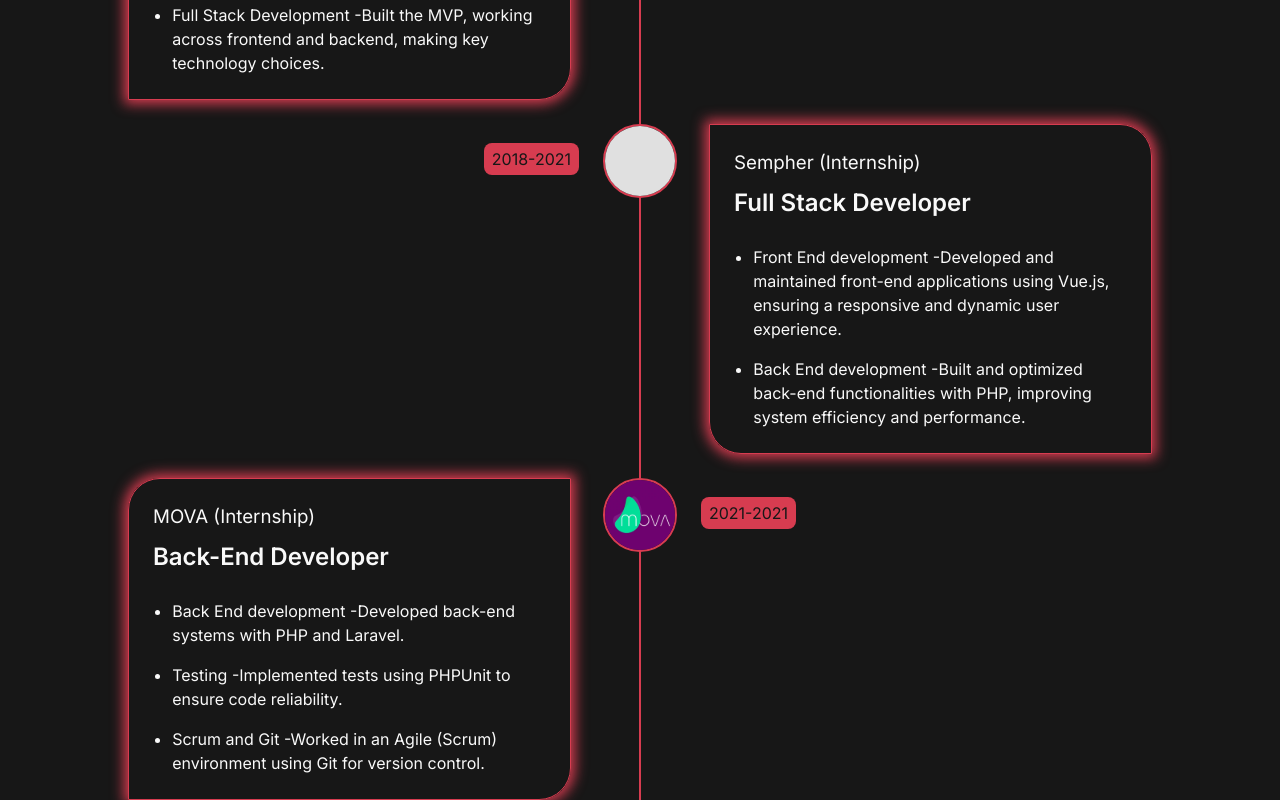
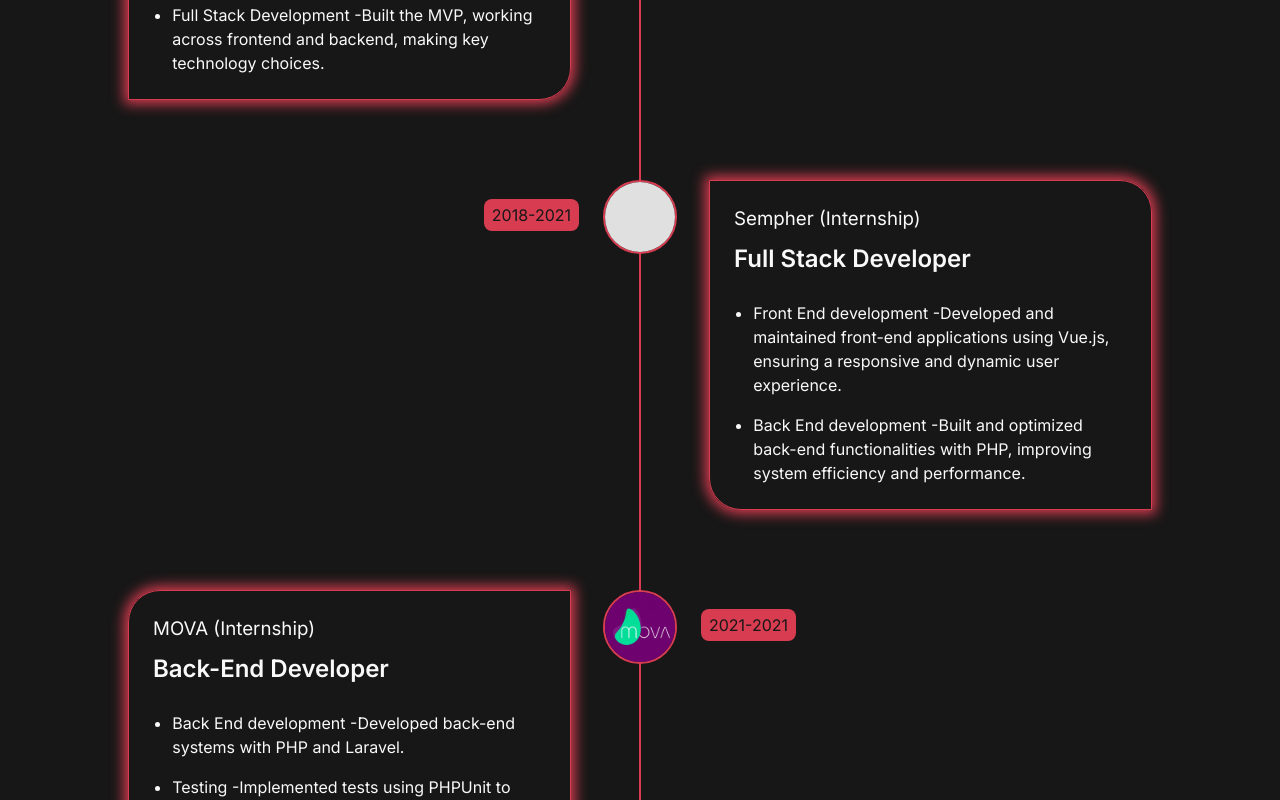
Before and after one commit to pedroblimaa/portfolio, a React (Vite) app: page /work in a window 1280 px wide. Shown: the part 1400-2200 px from the top of the page. Built offline with nearby package versions, Linux system fonts and the light colour scheme.

Commit message:
Add project and timeline animation

```diff
--- a/package.json
+++ b/package.json
@@ -10,6 +10,7 @@
     "preview": "vite preview"
   },
   "dependencies": {
+    "motion": "^12.5.0",
     "portfolio": "file:",
     "react": "^18.2.0",
     "react-dom": "^18.2.0",
--- a/src/components/ProjectCard/ProjectCard.scss
+++ b/src/components/ProjectCard/ProjectCard.scss
@@ -8,6 +8,16 @@
   height: auto;
   border-top-left-radius: 1.5rem;
   border-bottom-right-radius: 1.5rem;
+  transition: 0.3s;
+}
+
+.project-card:hover {
+  box-shadow: 0 0 1rem 0.5rem var(--primary-color);
+  transform: scale(1.05);
+  border-top-left-radius: 0rem;
+  border-bottom-right-radius: 0rem;
+  border-top-right-radius: 2rem;
+  border-bottom-left-radius: 2rem;
 }
 
 .project-card a {
--- a/src/components/TimelineItem/TimelineItem.scss
+++ b/src/components/TimelineItem/TimelineItem.scss
@@ -15,7 +15,7 @@
     }
   }
 
-  .duration-container {
+  .period-container {
     display: flex;
 
     &.left {
@@ -28,7 +28,7 @@
       margin-right: 1.5rem;
     }
 
-    .duration {
+    .period {
       margin-top:   35px;
       transform: translateY(-50%);
       background-color: var(--primary-color);
--- a/src/components/TimelineItem/TimelineItem.tsx
+++ b/src/components/TimelineItem/TimelineItem.tsx
@@ -1,32 +1,65 @@
+import { motion } from 'motion/react'
+
 import TimelineCard from './TimelineCard/TimelineCard'
 import './TimelineItem.scss'
 import { Position, TimelineCardProps } from './TimelineTypes'
 
 function TimelineItem({ position, itemInfo }: TimelineCardProps) {
+  const createVariants = (direction: 'left' | 'right') => ({
+    offscreen: {
+      opacity: 0,
+      x: direction === 'left' ? -200 : 200,
+    },
+    onscreen: {
+      opacity: 1,
+      x: 0,
+      transition: {
+        period: 0.3,
+      },
+    },
+  })
+
+  const cardVariants = createVariants(
+    position === Position.Left ? 'left' : 'right'
+  )
+  const durationVariants = createVariants(
+    position === Position.Left ? 'right' : 'left'
+  )
+
+  const renderItem = (type: 'card' | 'period') => {
+    if (type === 'card') {
+      return (
+        <motion.div variants={cardVariants}>
+          <TimelineCard itemInfo={itemInfo} position={position} />
+        </motion.div>
+      )
+    }
+
+    return (
+      <motion.div variants={durationVariants}>
+        <div className={`period-container ${position}`}>
+          <div className='period'>{itemInfo.period}</div>
+        </div>
+      </motion.div>
+    )
+  }
+
   return (
-    <div className='timeline-item'>
-      {position === Position.Left ? (
-        <>
-          <TimelineCard itemInfo={itemInfo} position={position} />
-          <div className='company-card'>
-            <img src={itemInfo.companyImg} alt={itemInfo.company} />
-          </div>
-          <div className={`duration-container ${position}`}>
-            <div className='duration'>{itemInfo.period}</div>
-          </div>
-        </>
-      ) : (
-        <>
-          <div className={`duration-container ${position}`}>
-            <div className='duration'>{itemInfo.period}</div>
-          </div>
-          <div className='company-card'>
-            <img src={itemInfo.companyImg} alt={itemInfo.company} />
-          </div>
-          <TimelineCard itemInfo={itemInfo} position={position} />
-        </>
-      )}
-    </div>
+    <motion.div
+      initial='offscreen'
+      whileInView='onscreen'
+      viewport={{ amount: 0.8 }}
+    >
+      <div className='timeline-item'>
+        {position === Position.Left ? renderItem('card') : renderItem('period')}
+        <div className='company-card'>
+          <img src={itemInfo.companyImg} alt={itemInfo.company} />
+        </div>
+        {position === Position.Right
+          ? renderItem('card')
+          : renderItem('period')}
+      </div>
+    </motion.div>
   )
 }
 
--- a/src/views/Work/Experience/Experience.scss
+++ b/src/views/Work/Experience/Experience.scss
@@ -15,6 +15,6 @@
   .cards-container {
     display: flex;
     flex-direction: column;
-    gap: 1.5rem;
+    gap: 5rem;
   }
 }
--- a/src/views/Work/Experience/Experience.tsx
+++ b/src/views/Work/Experience/Experience.tsx
@@ -1,120 +1,9 @@
 import TimelineItem from '../../../components/TimelineItem/TimelineItem'
-import {
-  Position,
-  TimelineItemInfo,
-} from '../../../components/TimelineItem/TimelineTypes'
-import AuremImg from '../../../assets/companies/aurem.svg'
-import NoImg from '../../../assets/companies/no-company-icon.svg'
-import Mova from '../../../assets/companies/mova.svg'
-import InatelImg from '../../../assets/companies/inatel.svg'
-
+import { Position } from '../../../components/TimelineItem/TimelineTypes'
 import './Experience.scss'
+import { cardInfos } from './experienceData'
 
 function Experience() {
-  const cardInfos: TimelineItemInfo[] = [
-    {
-      company: 'Aurem - Startup',
-      role: 'CTO',
-      period: '2019-2018',
-      companyImg: AuremImg,
-      bullets: [
-        {
-          title: 'Team management',
-          description:
-            'Led a small team, coordinating development and guiding less experienced members.',
-        },
-        {
-          title: 'Scrum',
-          description:
-            'Adapted Scrum practices to a startup environment, organizing sprints and prioritizing tasks efficiently.',
-        },
-        {
-          title: 'Problem Solving',
-          description:
-            'Overcame technical and strategic challenges, finding practical solutions with limited resources.',
-        },
-        {
-          title: 'Full Stack Development',
-          description:
-            'Built the MVP, working across frontend and backend, making key technology choices.',
-        },
-      ],
-    },
-    {
-      company: 'Sempher (Internship)',
-      role: 'Full Stack Developer',
-      period: '2018-2021',
-      companyImg: NoImg,
-      bullets: [
-        {
-          title: 'Front End development',
-          description:
-            'Developed and maintained front-end applications using Vue.js, ensuring a responsive and dynamic user experience.',
-        },
-        {
-          title: 'Back End development',
-          description:
-            'Built and optimized back-end functionalities with PHP, improving system efficiency and performance.',
-        },
-      ],
-    },
-    {
-      company: 'MOVA (Internship)',
-      role: 'Back-End Developer',
-      period: '2021-2021',
-      companyImg: Mova,
-      bullets: [
-        {
-          title: 'Back End development',
-          description: 'Developed back-end systems with PHP and Laravel.',
-        },
-        {
-          title: 'Testing',
-          description:
-            'Implemented tests using PHPUnit to ensure code reliability.',
-        },
-        {
-          title: 'Scrum and Git',
-          description:
-            'Worked in an Agile (Scrum) environment using Git for version control.',
-        },
-      ],
-    },
-    {
-      company: 'Inatel',
-      role: 'Full Stack Software Engineer',
-      period: '2021 - Present',
-      companyImg: InatelImg,
-      bullets: [
-        {
-          title: 'Front End',
-          description:
-            'Developed front-end applications using Angular, ensuring a dynamic user experience.',
-        },
-        {
-          title: 'Testing',
-          description:
-            'Implemented tests with Karate, Jasmine, Karma, and Playwright to enhance software reliability.',
-        },
-        {
-          title: 'DevOps',
-          description:
-            'Deployed and maintained cloud services using Kubernetes and Docker.',
-        },
-        {
-          title: 'Automation',
-          description:
-            'Automated installation and configuration scripts with Python and Shell Script.',
-        },
-        {
-          title: 'Back End',
-          description:
-            'Built back-end solutions with Java, Camunda workflows, and JavaScript metadata.',
-        },
-      ],
-    },
-  ]
-
   return (
     <div className='experience-section'>
       <h1 className='title'>Experience</h1>
--- /dev/null
+++ b/src/views/Work/Experience/experienceData.ts
@@ -0,0 +1,109 @@
+import { TimelineItemInfo } from '../../../components/TimelineItem/TimelineTypes'
+import AuremImg from '../../../assets/companies/aurem.svg'
+import NoImg from '../../../assets/companies/no-company-icon.svg'
+import Mova from '../../../assets/companies/mova.svg'
+import InatelImg from '../../../assets/companies/inatel.svg'
+
+export const cardInfos: TimelineItemInfo[] = [
+  {
+    company: 'Aurem - Startup',
+    role: 'CTO',
+    period: '2019-2018',
+    companyImg: AuremImg,
+    bullets: [
+      {
+        title: 'Team management',
+        description:
+          'Led a small team, coordinating development and guiding less experienced members.',
+      },
+      {
+        title: 'Scrum',
+        description:
+          'Adapted Scrum practices to a startup environment, organizing sprints and prioritizing tasks efficiently.',
+      },
+      {
+        title: 'Problem Solving',
+        description:
+          'Overcame technical and strategic challenges, finding practical solutions with limited resources.',
+      },
+      {
+        title: 'Full Stack Development',
+        description:
+          'Built the MVP, working across frontend and backend, making key technology choices.',
+      },
+    ],
+  },
+  {
+    company: 'Sempher (Internship)',
+    role: 'Full Stack Developer',
+    period: '2018-2021',
+    companyImg: NoImg,
+    bullets: [
+      {
+        title: 'Front End development',
+        description:
+          'Developed and maintained front-end applications using Vue.js, ensuring a responsive and dynamic user experience.',
+      },
+      {
+        title: 'Back End development',
+        description:
+          'Built and optimized back-end functionalities with PHP, improving system efficiency and performance.',
+      },
+    ],
+  },
+  {
+    company: 'MOVA (Internship)',
+    role: 'Back-End Developer',
+    period: '2021-2021',
+    companyImg: Mova,
+    bullets: [
+      {
+        title: 'Back End development',
+        description: 'Developed back-end systems with PHP and Laravel.',
+      },
+      {
+        title: 'Testing',
+        description:
+          'Implemented tests using PHPUnit to ensure code reliability.',
+      },
+      {
+        title: 'Scrum and Git',
+        description:
+          'Worked in an Agile (Scrum) environment using Git for version control.',
+      },
+    ],
+  },
+  {
+    company: 'Inatel',
+    role: 'Full Stack Software Engineer',
+    period: '2021 - Present',
+    companyImg: InatelImg,
+    bullets: [
+      {
+        title: 'Front End',
+        description:
+          'Developed front-end applications using Angular, ensuring a dynamic user experience.',
+      },
+      {
+        title: 'Testing',
+        description:
+          'Implemented tests with Karate, Jasmine, Karma, and Playwright to enhance software reliability.',
+      },
+      {
+        title: 'DevOps',
+        description:
+          'Deployed and maintained cloud services using Kubernetes and Docker.',
+      },
+      {
+        title: 'Automation',
+        description:
+          'Automated installation and configuration scripts with Python and Shell Script.',
+      },
+      {
+        title: 'Back End',
+        description:
+          'Built back-end solutions with Java, Camunda workflows, and JavaScript metadata.',
+      },
+    ],
+  },
+]
```
Also changed, not shown: src/components/TimelineItem/TimelineCard/TimelineCard.tsx (indentation only), 1 other file (tests, documents, lock files or other folders).
